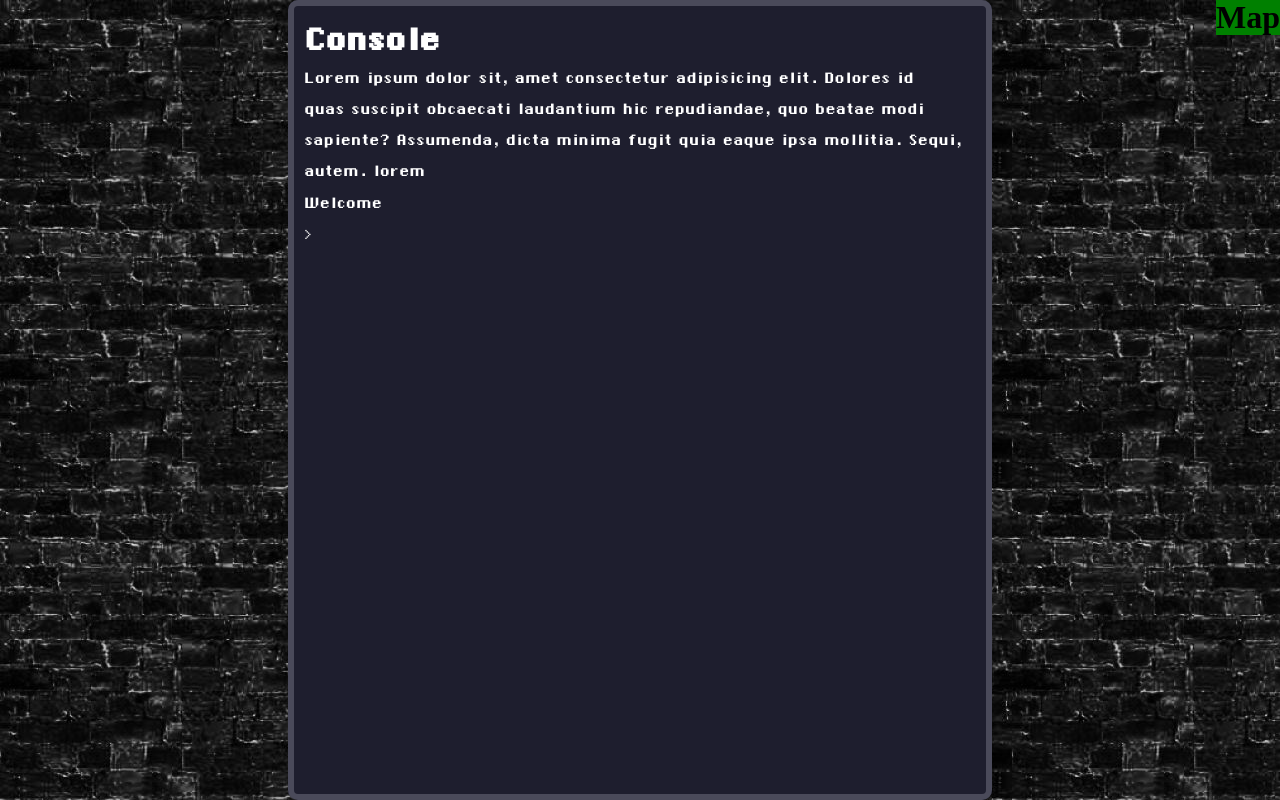
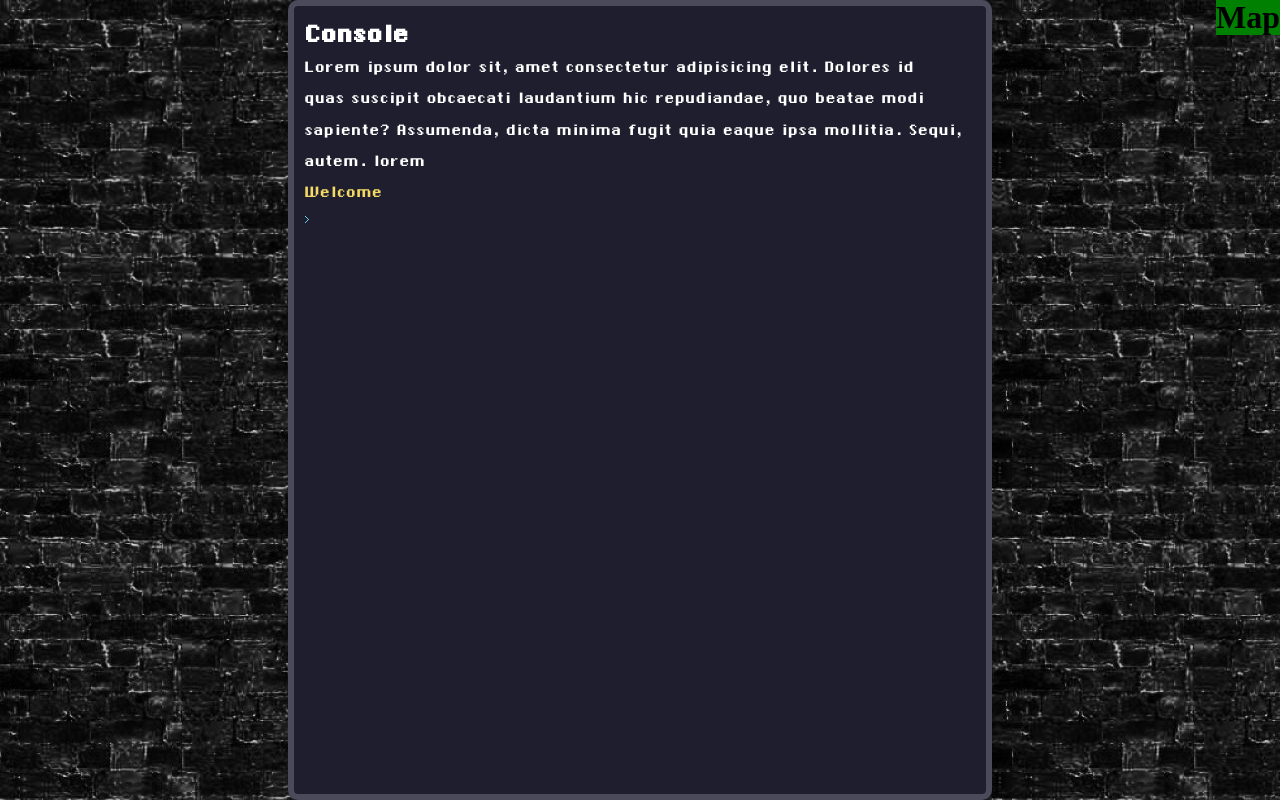
Before and after one commit to utsav-bhandari/text-adventure-v2, a React (Vite) app: page / in a window 1280 px wide. Built offline with nearby package versions, Linux system fonts and the light colour scheme.

Commit message:
css for refactor

```diff
--- a/src/styles/index.css
+++ b/src/styles/index.css
@@ -1,4 +1,9 @@
 @import "./base.css";
+
+:root {
+    --player-clr: #65d3f3;
+}
+
 @font-face {
     font-family: "BlockBlueprint";
     src: url("../assets/BlockBlueprint.ttf");
@@ -30,20 +35,13 @@ main {
     padding: 1rem;
     border-radius: 10px;
     background-color: #1e1e2e;
-    color: white;
     font-family: "BlockBlueprint", sans-serif;
-    font-size: 1.3rem;
     overflow: auto;
     box-shadow: inset 0 0 0 6px #4a4a5a;
 }
 
 .console::-webkit-scrollbar {
     display: none !important;
-}
-
-.console input {
-    all: unset;
-    flex: 1;
 }
 
 .command-wrapper {
@@ -53,6 +51,37 @@ main {
 
 .command-wrapper::before {
     content: "> ";
+    color: var(--player-clr);
+}
+
+.console input {
+    all: unset;
+    flex: 1;
+    color: var(--player-clr);
+    caret-color: var(--player-clr);
+    font-size: 1.3rem;
+}
+
+.message {
+    color: white;
+    font-size: 1.3rem;
+}
+
+.message--system {
+    color: #f3d965;
+}
+
+.message--player {
+    color: var(--player-clr);
+}
+
+.message--narration {
+    color: #ffffff;
+}
+
+.message--error {
+    color: #f36565;
+    font-style: italic;
 }
 
 .map {
@@ -61,3 +90,30 @@ main {
     top: 0;
     right: 0;
 }
+
+.stats-table-container {
+    border: 1px solid #555;
+    background-color: #2a2a3a;
+    padding: 0.5rem 1rem;
+    margin: 0.5rem 0;
+}
+
+.stats-header {
+    margin: 0 0 0.5rem 0;
+    color: #f3d965;
+    text-align: center;
+}
+
+.stats-table {
+    width: 100%;
+    border-collapse: collapse;
+}
+
+.stats-table td {
+    padding: 0.25rem;
+}
+
+.stats-table td:first-child {
+    font-weight: bold;
+    color: #ccc;
+}
```
